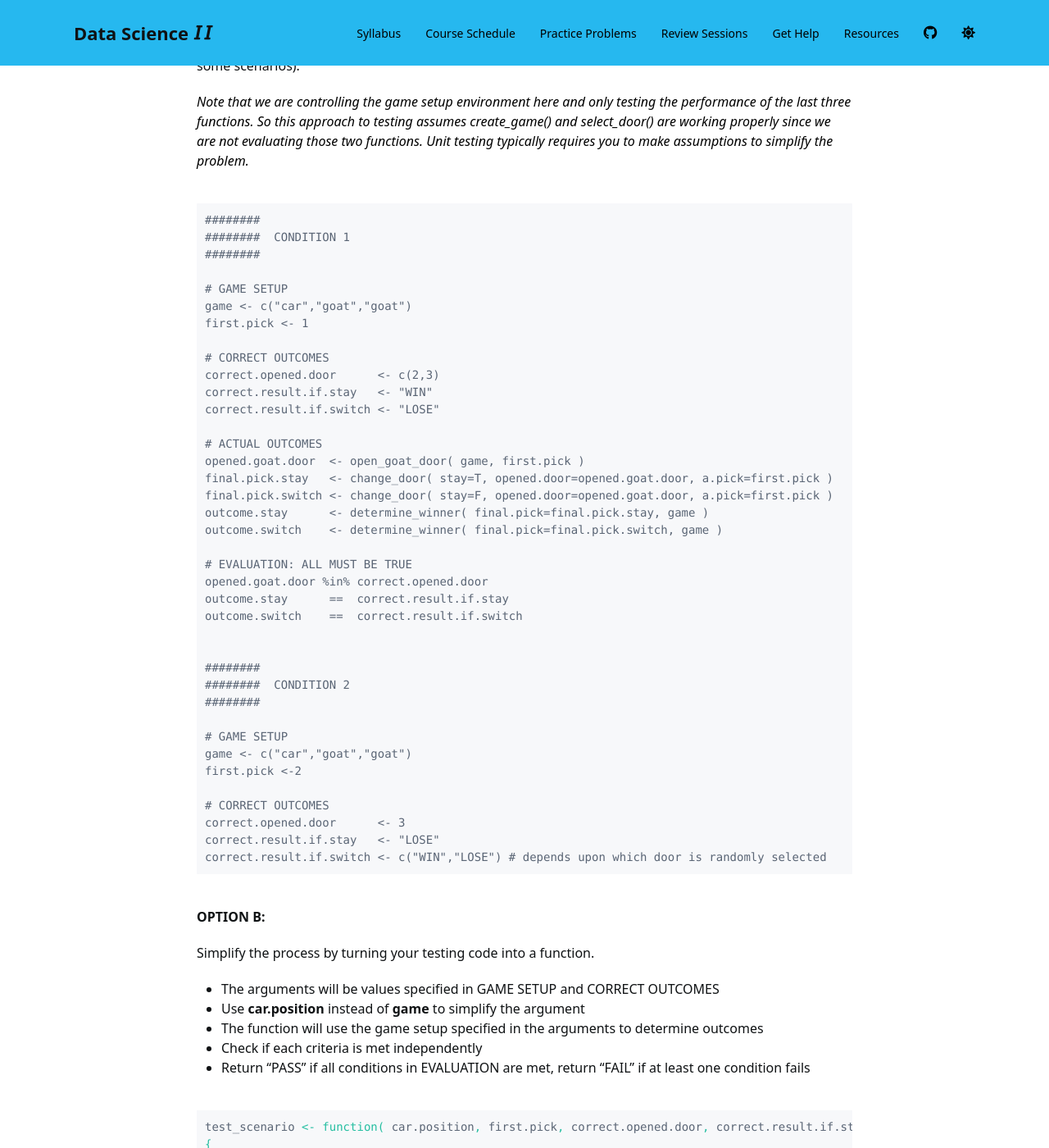
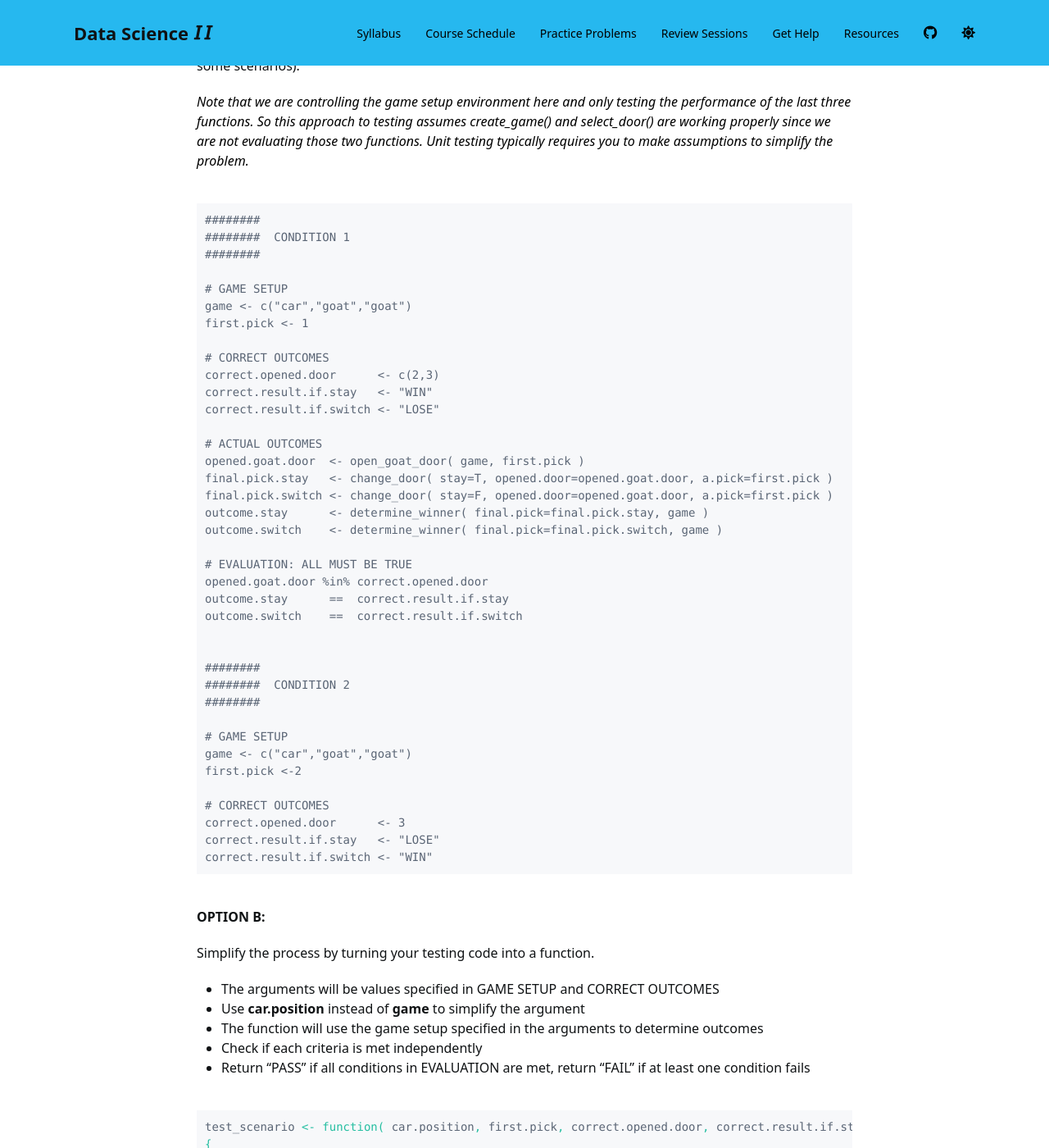
Before and after one commit to Watts-College/paf-514-template, a Jekyll site: the page built from practice/week-02.md, in a window 1280 px wide and 1400 px high, scrolled down 1275 px. Shown: the whole window at 82% size. Built offline with Jekyll 4.4.1, drawn with Linux system fonts in a browser that asks for light colours; nearby versions of some CDN libraries; a script bundle is joined from its source files by our own code; library files that are not in the unit come from our copies; a style sheet for code colours, icons or effects is not loaded.

Commit message:
Update week-02.md

````diff
--- a/practice/week-02.md
+++ b/practice/week-02.md
@@ -67,7 +67,7 @@ first.pick <-2
 # CORRECT OUTCOMES
 correct.opened.door      <- 3
 correct.result.if.stay   <- "LOSE"
-correct.result.if.switch <- c("WIN","LOSE") # depends upon which door is randomly selected
+correct.result.if.switch <- "WIN"
 ```
 
 **OPTION B:**
@@ -96,10 +96,9 @@ car.position <- 1   # game <- c("car","goat","goat")
 first.pick   <- 2
 correct.opened.door <- 3
 correct.result.if.stay <- "LOSE"
-correct.result.if.switch <- c("WIN","LOSE")
+correct.result.if.switch <- "WIN"
 test_scenario( car.position, first.pick, correct.opened.door, correct.result.if.stay, correct.result.if.switch )
 ```
-
 
 **OPTION C:**
 
````
